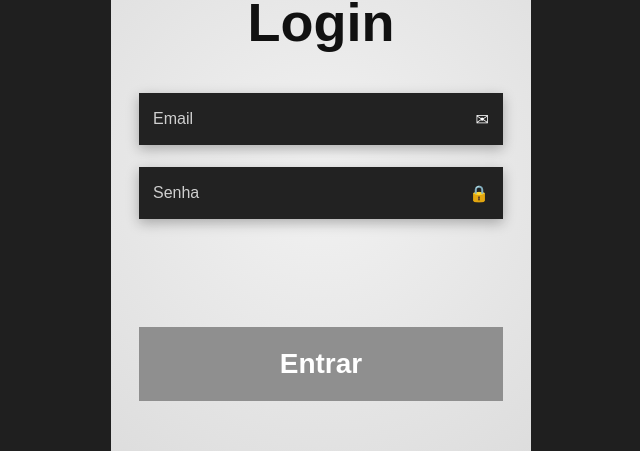
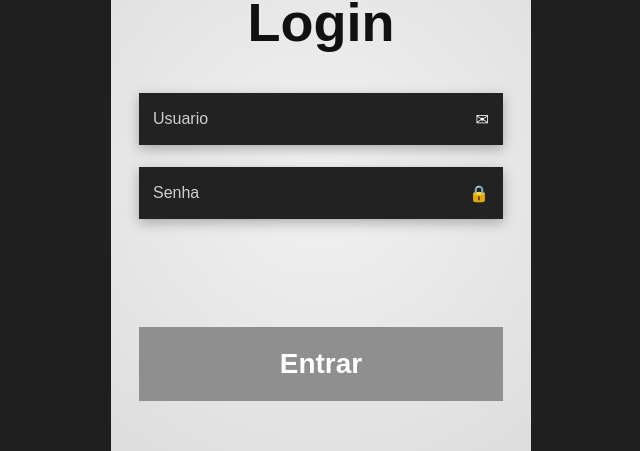
Before and after one commit to WintonOPF/photo-opp, a React app in the folder frontend/: page /login in a window 1280 px wide. Shown: the part 193-644 px from the top of the page, without its empty margins (319-959 px from the left). Built offline with nearby package versions, Linux system fonts and the light colour scheme; no server answers; the HTML template or start-up script is replaced by a standard one.

Commit message:
fix(login): ajusta erros de tipo e style

```diff
--- a/frontend/src/hooks/useAuth.ts
+++ b/frontend/src/hooks/useAuth.ts
@@ -1,5 +1,5 @@
 import { useContext } from 'react';
-import { AuthContext } from '../context/authContext';
+import { AuthContext } from '../context/AuthContext';
 
 export function useAuth() {
   const context = useContext(AuthContext);
--- a/frontend/src/pages/login/login.css
+++ b/frontend/src/pages/login/login.css
@@ -6,6 +6,13 @@ body {
   margin: 0;
   font-family: Arial, Helvetica, sans-serif;
   background: #1f1f1f;
+}
+
+.login-error-message {
+  margin: 0;
+  color: #b91c1c;
+  font-size: 14px;
+  text-align: center;
 }
 
 .login-page {
--- a/frontend/src/pages/login/loginPage.tsx
+++ b/frontend/src/pages/login/loginPage.tsx
@@ -1,4 +1,4 @@
-import { useState } from "react";
+import { useState, type SyntheticEvent } from "react";
 import { useNavigate } from "react-router-dom";
 import { useAuth } from "../../hooks/useAuth";
 import "./login.css";
@@ -11,8 +11,9 @@ export function LoginPage() {
   const [password, setPassword] = useState("");
   const [errorMessage, setErrorMessage] = useState("");
 
-  async function handleSubmit(event: React.FormEvent) {
+  async function handleSubmit(event: SyntheticEvent<HTMLFormElement>) {
     event.preventDefault();
+    setErrorMessage("");
 
     try {
       const user = await login(username, password);
@@ -38,27 +39,32 @@ export function LoginPage() {
 
         <h1 className="login-title">Login</h1>
 
-        <form className="login-form">
+        <form className="login-form" onSubmit={handleSubmit}>
           <div className="input-group">
-            <input type="email" placeholder="Email" />
+            <input
+              type="text"
+              placeholder="Usuario"
+              value={username}
+              onChange={(event) => setUsername(event.target.value)}
+            />
             <span className="input-icon">✉</span>
           </div>
 
           <div className="input-group">
-            <input type="password" placeholder="Senha" />
+            <input
+              type="password"
+              placeholder="Senha"
+              value={password}
+              onChange={(event) => setPassword(event.target.value)}
+            />
             <span className="input-icon">🔒</span>
           </div>
 
-          <div className="login-options">
-            {/* <label className="remember-me">
-              <input type="checkbox" />
-              <span>Lembrar</span>
-            </label>
+          {errorMessage && (
+            <p className="login-error-message">{errorMessage}</p>
+          )}
 
-            <button type="button" className="forgot-password">
-              Esqueci minha senha
-            </button> */}
-          </div>
+          <div className="login-options"></div>
 
           <button type="submit" className="login-button">
             Entrar
```
